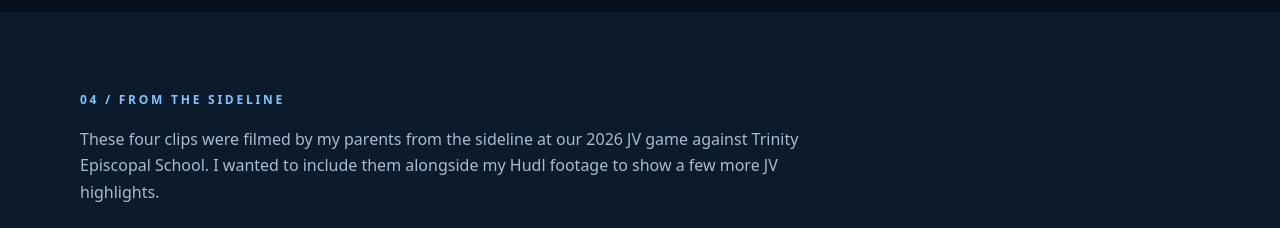
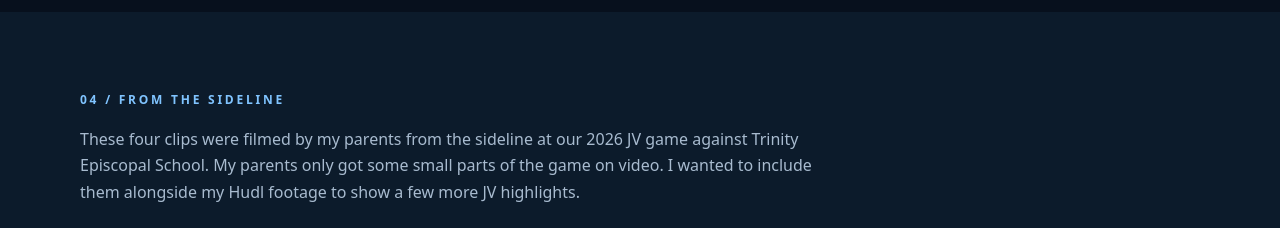
Before and after one commit to BHM-ftb/My_football_website, a plain HTML site: page index.html in a window 1280 px wide. Shown: the part 4260-4488 px from the top of the page. Drawn offline with Linux system fonts and the light colour scheme.

Commit message:
Enhance description of sideline video clips
Added additional context about the video clips filmed by parents.

```diff
--- a/index.html
+++ b/index.html
@@ -238,7 +238,7 @@
       04 / From the sideline
      </div>
      <p class="sub">
-      These four clips were filmed by my parents from the sideline at our 2026 JV game against Trinity Episcopal School.
+      These four clips were filmed by my parents from the sideline at our 2026 JV game against Trinity Episcopal School. My parents only got some small parts of the game on video.
       I wanted to include them alongside my Hudl footage to show a few more JV highlights.
      </p>
      <div class="grid" id="trinityGrid">
```
